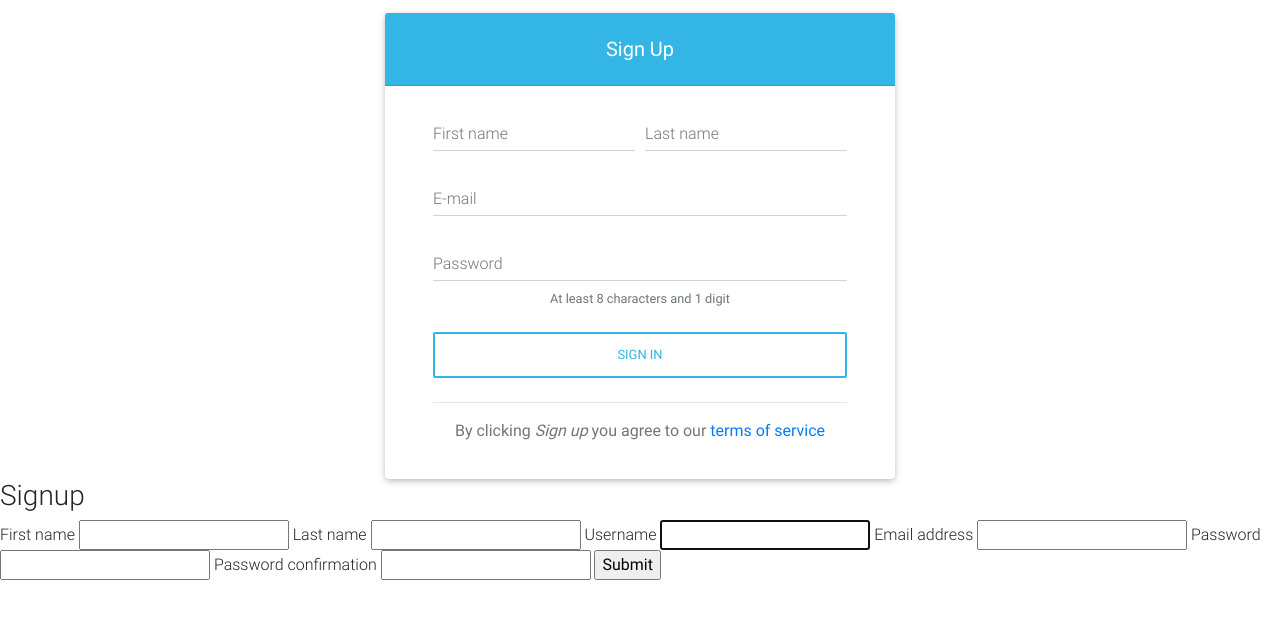
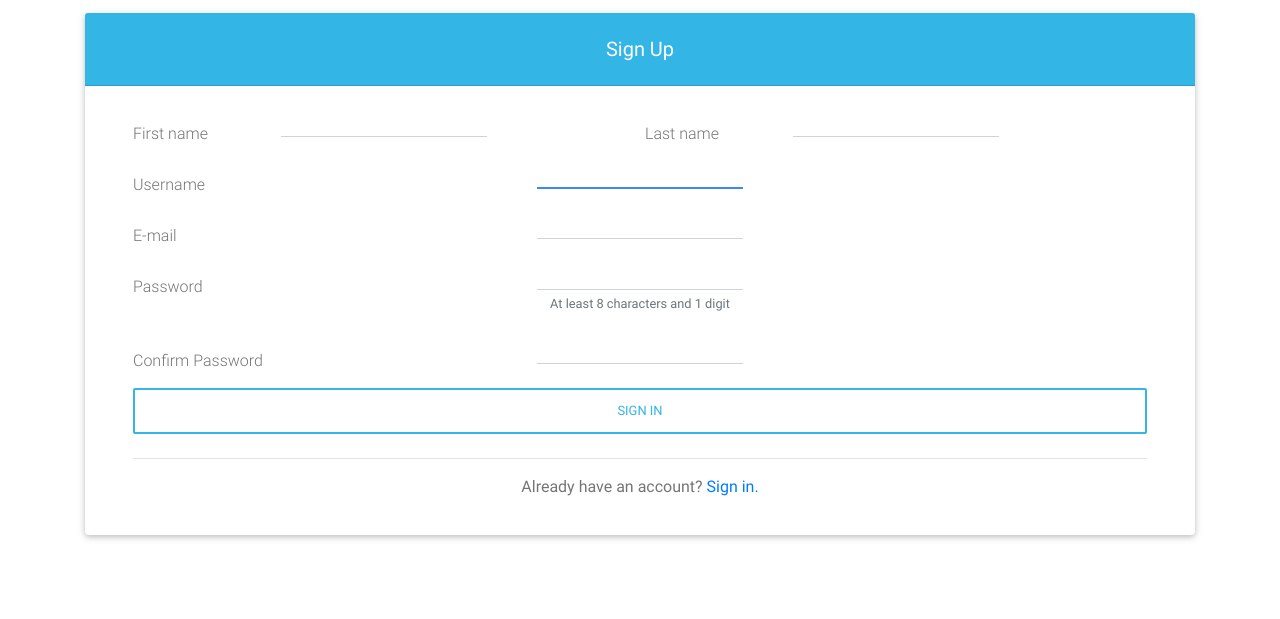
Before and after one commit to zahir1509/project-ap-etravel, a Django app: page /signup/ in a window 1280 px wide. Shown: the top 619 px of the page. Run offline with Django 3.2, Linux system fonts and the light colour scheme; some libraries are stand-ins or nearby versions.

Commit message:
Signup Login forms linked

```diff
--- a/main/templates/signup.html
+++ b/main/templates/signup.html
@@ -25,9 +25,8 @@
 
 </head>
 
-
-<div class="d-flex justify-content-center" style="padding-top: 1%;">
-
+ <div class="container" style="padding-top: 1%;">
+<div class="justify-content-center">
 <!-- Material form register -->
 <div class="card">
 
@@ -45,42 +44,60 @@
                 <div class="col">
                     <!-- First name -->
                     <div class="md-form">
-                        <input type="text" id="materialRegisterFormFirstName" class="form-control">
-                        <label for="materialRegisterFormFirstName">First name</label>
+                        <label>First name</label>
+                        {{form.first_name}}
+
                     </div>
                 </div>
                 <div class="col">
                     <!-- Last name -->
                     <div class="md-form">
-                        <input type="email" id="materialRegisterFormLastName" class="form-control">
-                        <label for="materialRegisterFormLastName">Last name</label>
+                        <label>Last name</label>
+                        {{form.last_name}}
+
                     </div>
                 </div>
             </div>
 
+            <!-- Username -->
+            <div class="md-form mt-0">
+                   <label>Username</label>
+                {{form.username}}
+
+            </div>
+
             <!-- E-mail -->
             <div class="md-form mt-0">
-                <input type="email" id="materialRegisterFormEmail" class="form-control">
-                <label for="materialRegisterFormEmail">E-mail</label>
+                <label>E-mail</label>
+                {{form.email}}
+
             </div>
 
             <!-- Password -->
             <div class="md-form">
-                <input type="password" id="materialRegisterFormPassword" class="form-control" aria-describedby="materialRegisterFormPasswordHelpBlock">
-                <label for="materialRegisterFormPassword">Password</label>
+                <label>Password</label>
+                {{form.password1}}
+
                 <small id="materialRegisterFormPasswordHelpBlock" class="form-text text-muted mb-4">
                     At least 8 characters and 1 digit
                 </small>
             </div>
 
+            <!-- Password -->
+          <div class="md-form">
+            <label>Confirm Password</label>
+            {{form.password2}}
+
+        </div>
+
             <!-- Sign up button -->
             <button class="btn btn-outline-info btn-rounded btn-block my-4 waves-effect z-depth-0" type="submit">Sign in</button>
+
             <hr>
 
             <!-- Terms of service -->
-            <p>By clicking
-                <em>Sign up</em> you agree to our
-                <a href="" target="_blank">terms of service</a>
+            <p>Already have an account?
+                <a href="{% url 'login' %}">Sign in.</a>
 
         </form>
         <!-- Form -->
@@ -91,32 +108,6 @@
 <!-- Material form register -->
 
 </div>
-
+</div>
 
 </html>
-<h3>Signup</h3>
-
-<form method = "POST" action="">
-    {% csrf_token %}
-    {{form.first_name.label}}
-    {{form.first_name}}
-
-
-    {{form.last_name.label}}
-    {{form.last_name}}
-
-    {{form.username.label}}
-    {{form.username}}
-
-    {{form.email.label}}
-    {{form.email}}
-
-    {{form.password1.label}}
-    {{form.password1}}
-
-    {{form.password2.label}}
-    {{form.password2}}
-
-
-    <input type="submit" name="Create User">
-</form>
```
Also changed, not shown: main/templates/login.html (+88 -1 lines).
